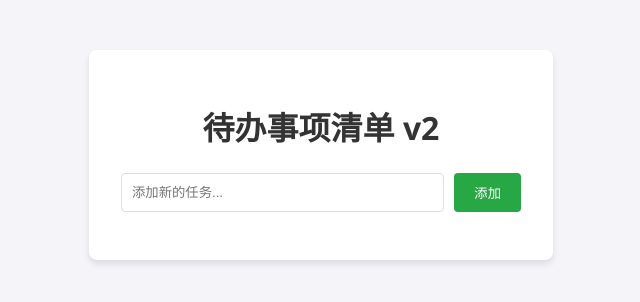
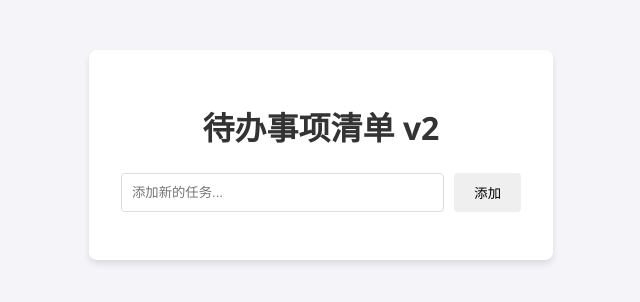
Before and after one commit to mayidxxl/hello, a plain HTML site: page index.html in a window 1280 px wide. Shown: the whole page, without its empty margins (319-959 px from the left). Drawn offline with Linux system fonts and the light colour scheme.

Commit message:
feat: geng gai

```diff
--- a/style.css
+++ b/style.css
@@ -44,7 +44,11 @@ input[type="text"]:focus {
 
 button#add-btn {
     padding: 10px 20px;
-    background-color: #28a745;
+<<<<<<< HEAD
+    background-color: pink;
+=======
+    background-color: blue;
+>>>>>>> v0.1
     color: white;
     border: none;
     border-radius: 4px;
```
